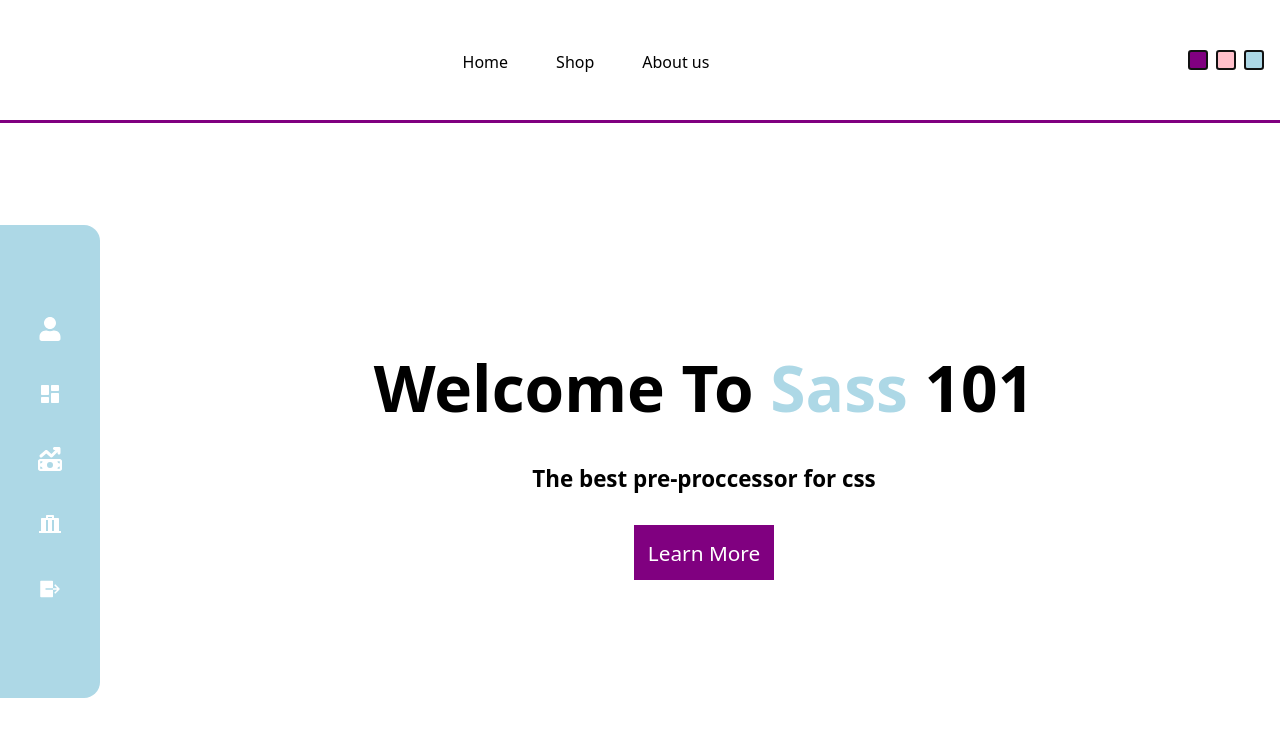
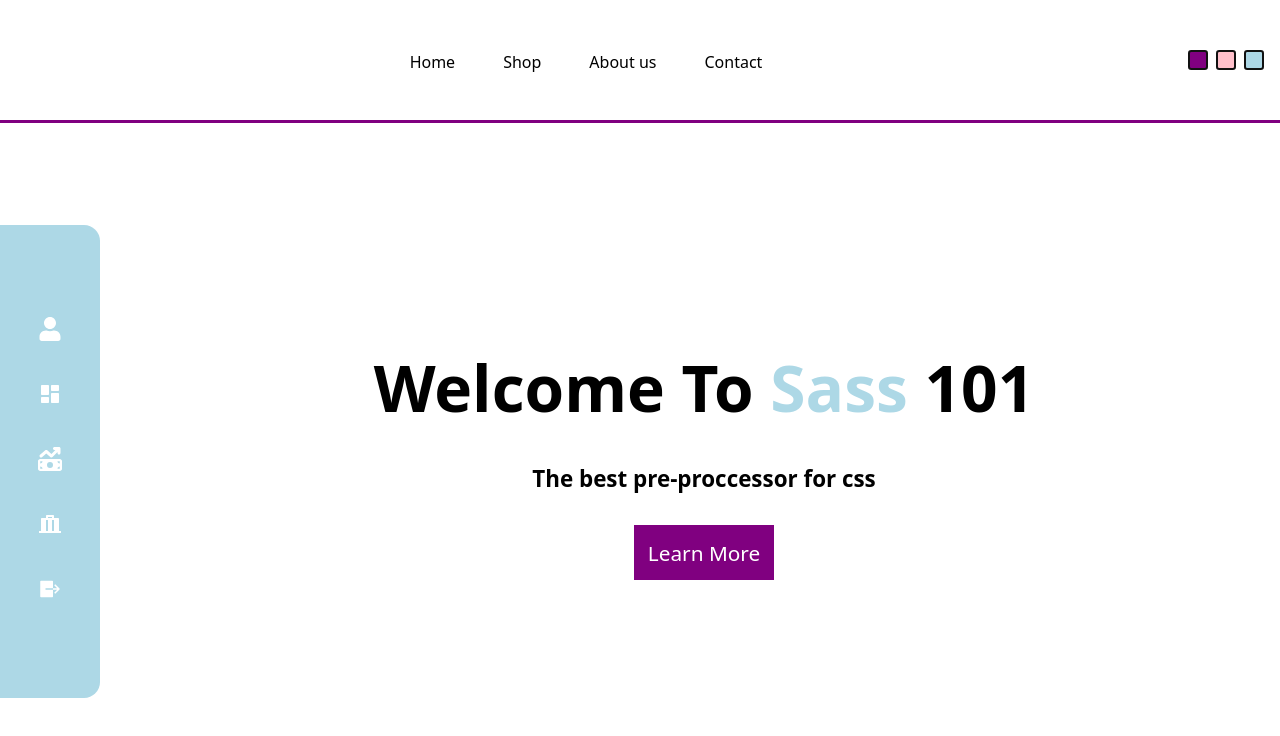
Before and after one commit to Proxiner/sass-introduction, a React (Vite) app: page / in a window 1280 px wide. Shown: the top 736 px of the page. Built offline with nearby package versions, Linux system fonts and the light colour scheme.

Commit message:
Update li Navbar.jsx

```diff
--- a/src/layouts/Navbar.jsx
+++ b/src/layouts/Navbar.jsx
@@ -9,6 +9,7 @@
         <li>Home</li>
         <li>Shop</li>
         <li>About us</li>
+        <li>Contact</li>
       </nav>
 
       <div className="theme-picker">
```
